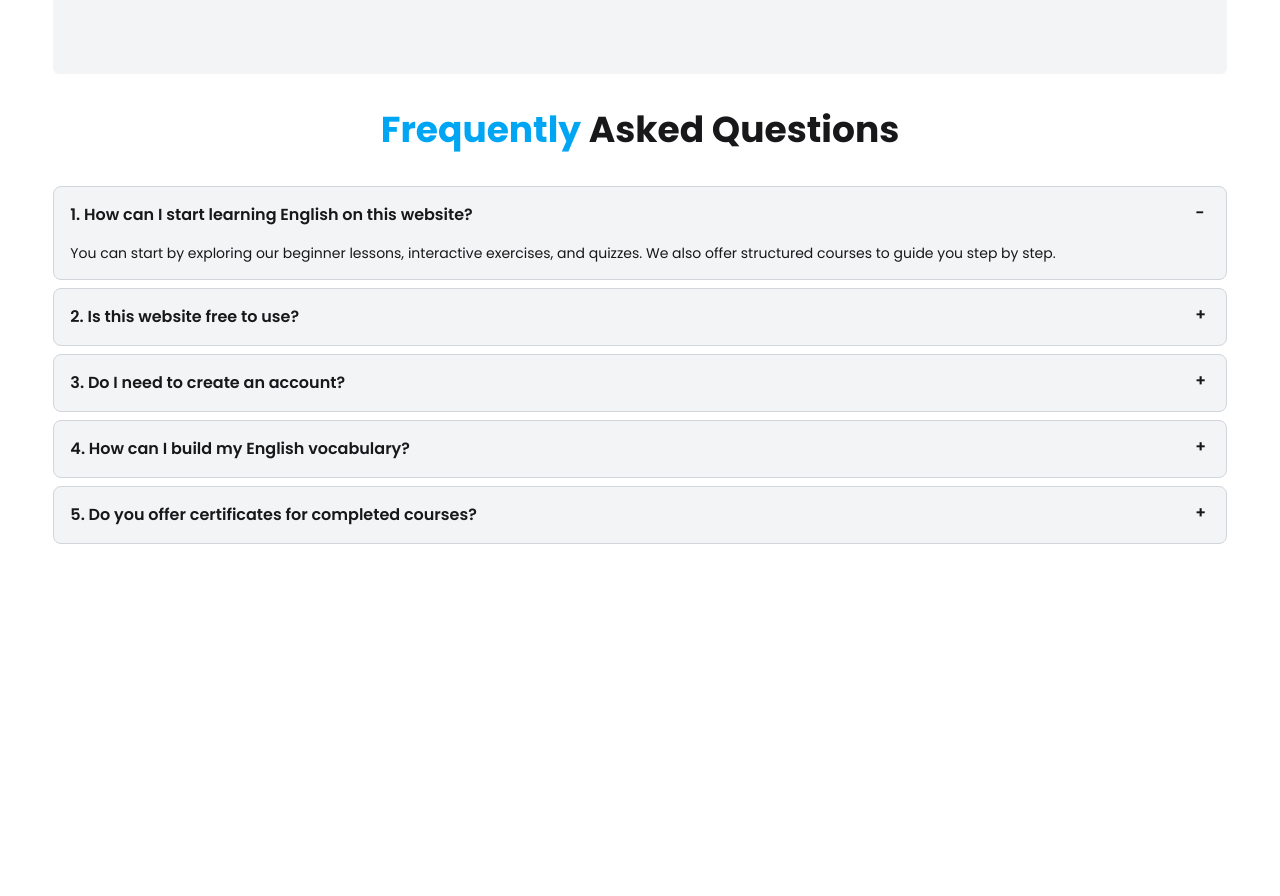
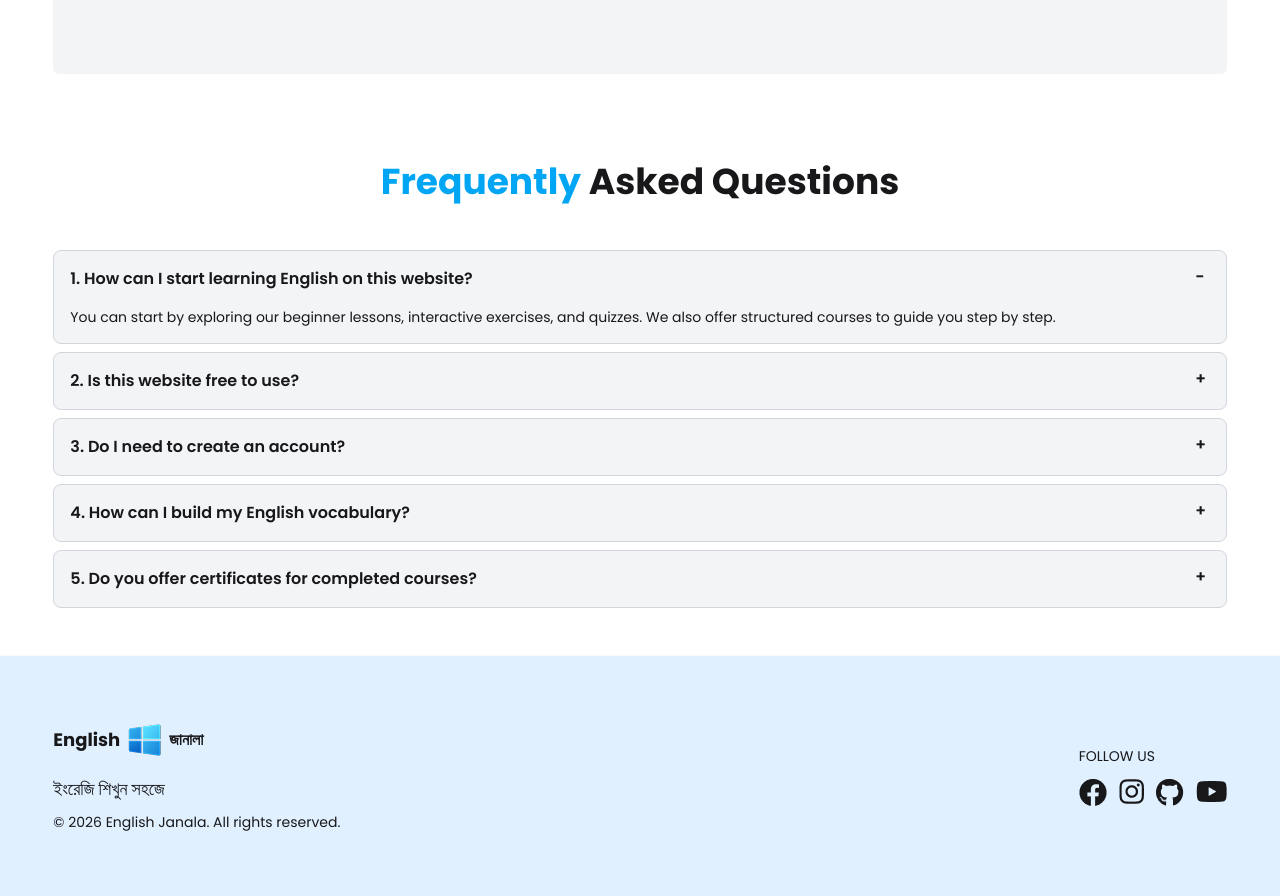
Before and after one commit to naimhossen1929/easy-English-, a plain HTML site: page index.html in a window 1280 px wide. Shown: the part 1039-1935 px from the top of the page. Before the commit the page ends 1615 px from the top, so only its background shows below. Drawn offline with nearby package versions, Linux system fonts and the light colour scheme; no server answers.

Commit message:
add the footer section and also finished the project

```diff
--- a/index.html
+++ b/index.html
@@ -30,7 +30,7 @@
 
 <body>
   <header>
-    <div class="navbar bg-[#BADEFF] shadow-sm">
+    <div class="navbar bg-[#BADEFF70] shadow-sm">
       <div class="navbar-start">
         <div class="dropdown">
           <div tabindex="0" role="button" class="btn btn-ghost lg:hidden">
@@ -100,7 +100,7 @@
           </label>
           <p class="validator-hint">
             Must be 3 to 30 characters
-            <br />containing only letters, numbers or dash
+            containing only letters, numbers or dash
           </p>
           <label class="input validator">
             <svg class="h-[1em] opacity-50" xmlns="http://www.w3.org/2000/svg" viewBox="0 0 24 24">
@@ -191,8 +191,8 @@
     </dialog>
 
     <!-- FAQ section start  -->
-    <section class="my-8">
-      <h2 class="text-4xl font-bold mb-9 text-center">
+    <section class="my-12">
+      <h2 class="text-4xl font-bold py-10 text-center">
         <span class="text-sky-500">Frequently</span> Asked Questions
       </h2>
       <!-- accordion -->
@@ -226,6 +226,33 @@
       </div>
     </section>
   </main>
+
+  <footer class="bg-[#BADEFF70] shadow-sm">
+    <div class="w-11/12 mx-auto py-16 flex gap-5 flex-col md:flex-row md:justify-between items-start md:items-center">
+      <div>
+        <a href="" class="flex items-center gap-1 mb-4">
+          <span class="text-lg font-bold">English</span>
+          <img src="assets/logo.png" alt="" />
+          <span class="font-bangla font-semibold">জানালা</span>
+        </a>
+        <h3 class="font-bangla text-lg mb-2">ইংরেজি শিখুন সহজে</h3>
+        <p class="text-sm">&copy; 2026 English Janala. All rights reserved.</p>
+      </div>
+
+      <div>
+        <p class="text-sm mb-3">FOLLOW US</p>
+        <div class="flex items-center gap-3">
+          <a href="https://www.facebook.com/naim1929" target="_blank"> <img src="assets/fb-thumb.png" alt=""></a>
+          <a href="https://www.instagram.com/mdnaimhossen1929/" target="_blank"><img src="assets/instagram-thumb.png"
+              alt=""></a>
+          <a href="https://github.com/naimhossen1929" target="_blank"><img src="assets/github-thumb.png" alt=""></a>
+          <a href="https://www.youtube.com/" target="_blank"> <img src="assets/youtube-thumb.png" alt=""></a>
+        </div>
+      </div>
+
+    </div>
+
+  </footer>
   <script src="index.js"></script>
 </body>
 
```
